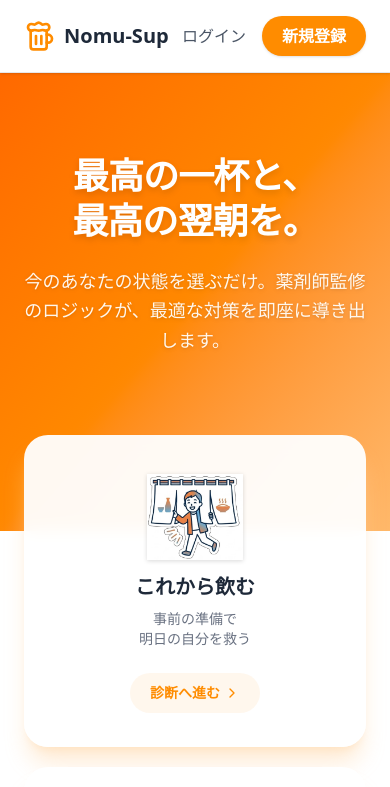
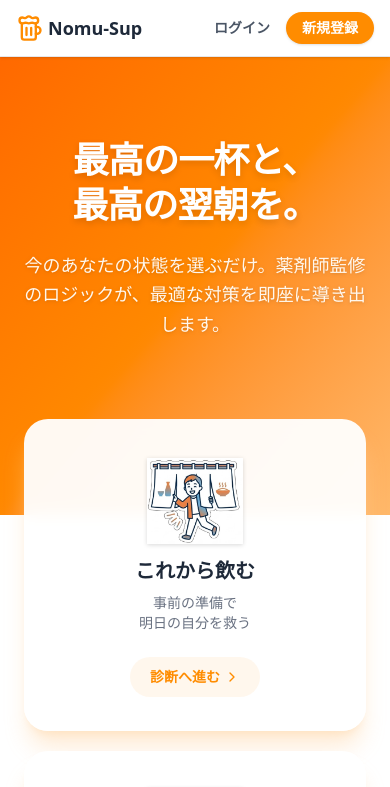
Before and after one commit to uekan-source/NomuSup, a React (Vite) app in the folder frontend/: page / in a window 390 px wide. Shown: the top 787 px of the page. Built offline with nearby package versions, Linux system fonts and the light colour scheme; no server answers.

Commit message:
UI/UXの改修

```diff
--- a/frontend/src/App.tsx
+++ b/frontend/src/App.tsx
@@ -1,4 +1,5 @@
 import { BrowserRouter, Routes, Route, useLocation } from 'react-router-dom';
+import ScrollToTop from './components/ScrollToTop';
 import { useEffect } from 'react';
 import ReactGA from 'react-ga4';
 import Header from './components/layout/Header';
@@ -24,6 +25,7 @@ const App = () => {
   return (
     <AuthProvider>
       <BrowserRouter>
+        <ScrollToTop /> {/* 💡 ここに追加しました！ */}
         <AnalyticsTracker />
         <div className="flex flex-col min-h-screen bg-white text-gray-900">
           <Header />
--- /dev/null
+++ b/frontend/src/components/ScrollToTop.tsx
@@ -0,0 +1,15 @@
+import { useEffect } from 'react';
+import { useLocation } from 'react-router-dom';
+
+const ScrollToTop = () => {
+  const { pathname } = useLocation();
+
+  useEffect(() => {
+    // パス（URL）が変わるたびに、画面の左上(0, 0)にスクロールする
+    window.scrollTo(0, 0);
+  }, [pathname]);
+
+  return null;
+};
+
+export default ScrollToTop;
--- a/frontend/src/components/layout/Header.tsx
+++ b/frontend/src/components/layout/Header.tsx
@@ -6,47 +6,55 @@ const Header = () => {
   const { isLoggedIn, logout, user } = useAuth();
   const location = useLocation();
 
-  // 💡 【追加】現在のURLやステートから「翌朝モード」かどうかを判定
   const searchParams = new URLSearchParams(location.search);
   const timingParam = searchParams.get('timing');
   const stateTiming = location.state?.result?.timing;
 
-  // 診断画面（URLパラメータ）または 結果画面（location.state）で timing === 2 なら翌朝モード
   const isHangoverMode =
     (location.pathname === '/diagnosis' && timingParam === '2') ||
     (location.pathname === '/result' && String(stateTiming) === '2');
 
-  // 💡 【追加】モードに応じたテーマカラーを定義
   const iconColor = isHangoverMode ? 'text-cyan-500' : 'text-primary';
   const hoverColor = isHangoverMode ? 'hover:text-cyan-500' : 'hover:text-primary';
   const bgColor = isHangoverMode ? 'bg-cyan-500 hover:bg-cyan-600' : 'bg-primary hover:bg-orange-600';
 
   return (
-    <header className="bg-white border-b border-gray-200 py-4 px-6 flex justify-between items-center shadow-sm relative z-50 transition-colors duration-500">
-      <Link to="/" className="flex items-center gap-2 no-underline group">
-        <Beer className={`${iconColor} w-8 h-8 transition-colors duration-500`} />
-        <span className="text-xl font-bold text-gray-800">Nomu-Sup</span>
+    <header className="bg-white border-b border-gray-200 py-3 md:py-4 px-4 md:px-6 flex justify-between items-center shadow-sm relative z-50 transition-colors duration-500">
+
+      {/* 💡 flex-shrink-0 と whitespace-nowrap で絶対に改行させない */}
+      <Link to="/" className="flex items-center gap-1 md:gap-2 no-underline group flex-shrink-0">
+        <Beer className={`${iconColor} w-7 h-7 md:w-8 md:h-8 transition-colors duration-500`} />
+        <span className="text-lg md:text-xl font-bold text-gray-800 whitespace-nowrap">Nomu-Sup</span>
       </Link>
 
-      <nav className="flex items-center gap-4">
+      <nav className="flex items-center gap-4 md:gap-6">
         {isLoggedIn ? (
           <>
-            <span className="text-gray-700 font-medium mr-2">
+            {/* 💡 スマホ(md未満)ではユーザー名を隠す */}
+            <span className="text-gray-700 font-medium hidden md:inline-block truncate max-w-[150px]">
               {user?.name || 'ユーザー'} さん
             </span>
-            <Link to="/mypage" className={`text-gray-600 transition-colors flex items-center gap-1 ${hoverColor}`}>
-              <User className="w-4 h-4" />
-              マイページ
+
+            <Link to="/mypage" className={`text-gray-600 transition-colors flex items-center gap-1 font-bold md:font-medium ${hoverColor}`}>
+              <User className="w-5 h-5 md:w-5 md:h-5" />
+              {/* 💡 スマホ(md未満)では文字を隠す */}
+              <span className="hidden md:inline">マイページ</span>
             </Link>
-            <button onClick={logout} className="text-gray-500 hover:text-red-500 transition-colors flex items-center gap-1">
-              <LogOut className="w-4 h-4" />
-              ログアウト
+
+            <button onClick={logout} className="text-gray-500 hover:text-red-500 transition-colors flex items-center gap-1 font-bold md:font-medium">
+              <LogOut className="w-5 h-5 md:w-5 md:h-5" />
+              {/* 💡 スマホ(md未満)では文字を隠す */}
+              <span className="hidden md:inline">ログアウト</span>
             </button>
           </>
         ) : (
           <>
-            <Link to="/login" className={`text-gray-600 font-medium transition-colors duration-300 ${hoverColor}`}>ログイン</Link>
-            <Link to="/signup" className={`${bgColor} text-white px-5 py-2 rounded-full font-bold transition-colors duration-300 shadow-sm`}>新規登録</Link>
+            <Link to="/login" className={`text-gray-600 font-bold md:font-medium text-sm md:text-base transition-colors duration-300 ${hoverColor}`}>
+              ログイン
+            </Link>
+            <Link to="/signup" className={`${bgColor} text-white px-4 py-1.5 md:px-5 md:py-2 text-sm md:text-base rounded-full font-bold transition-colors duration-300 shadow-sm whitespace-nowrap`}>
+              新規登録
+            </Link>
           </>
         )}
       </nav>
```
Also changed, not shown: 1 other file (tests, documents, lock files or other folders).
